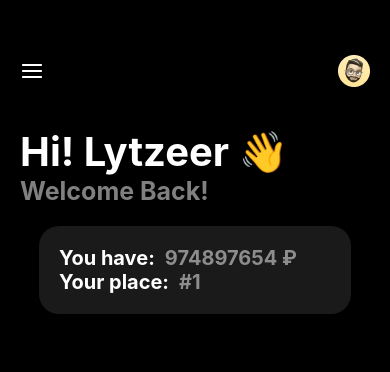
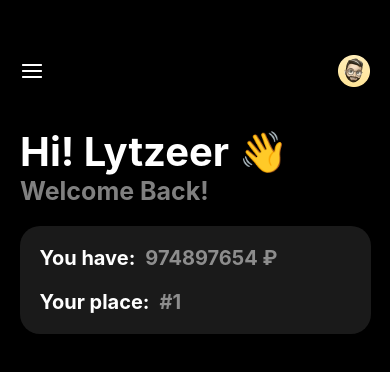
Before and after one commit to Lytzeer/PokemonBattle, a React Native app: screen /Home in a window 390 px wide. Shown: the top 372 px of the page. Built offline with nearby package versions, Linux system fonts and the light colour scheme.

Commit message:
Home Page -> Fix Padding of Info Box

```diff
--- a/src/Components/Home/Info.tsx
+++ b/src/Components/Home/Info.tsx
@@ -20,6 +20,7 @@ export default function Info() {
 const styles = StyleSheet.create({
     money_box: {
         flexDirection: 'row',
+        paddingBottom: 20,
     },
     standing_box: {
         flexDirection: 'row',
@@ -27,7 +28,7 @@ const styles = StyleSheet.create({
     info_box: {
         padding: 20,
         backgroundColor: '#1a1a1a',
-        width: '80%',
+        width: '90%',
         borderRadius: 20,
     },
     box: {
```
